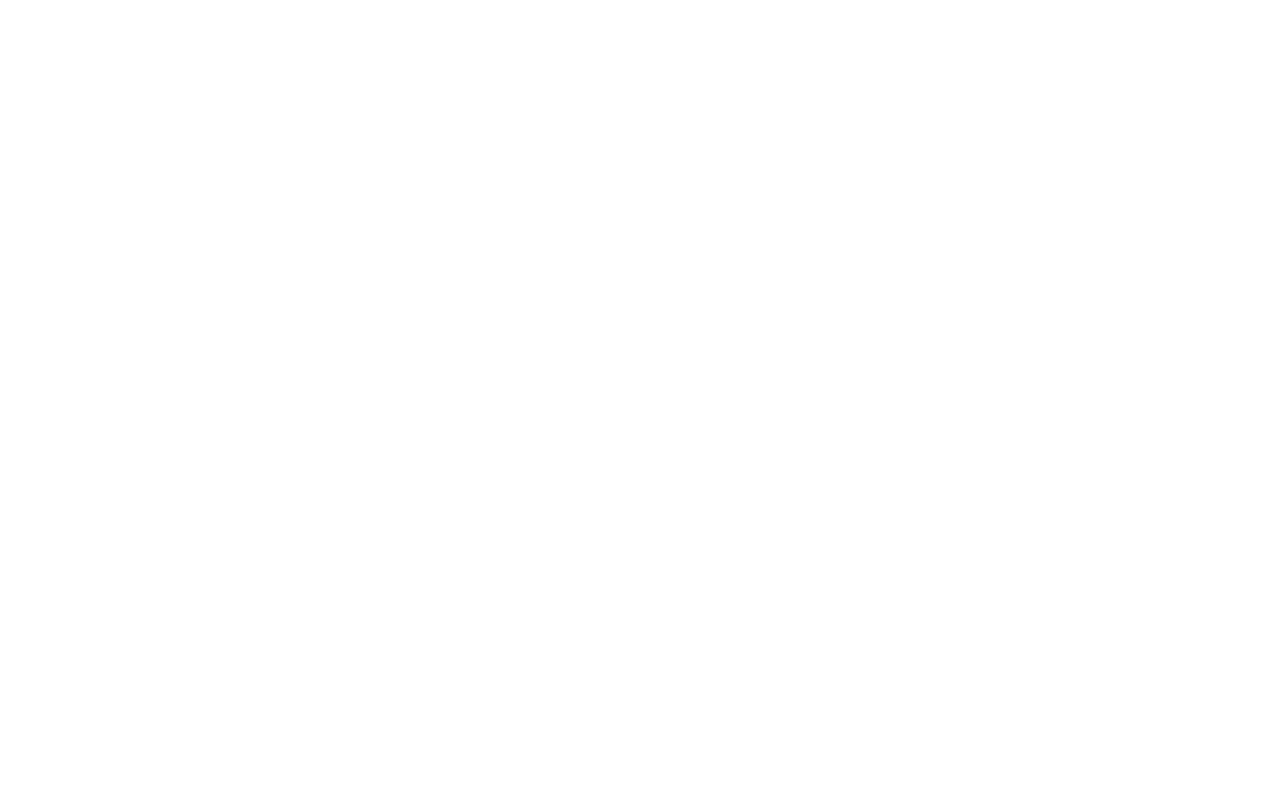
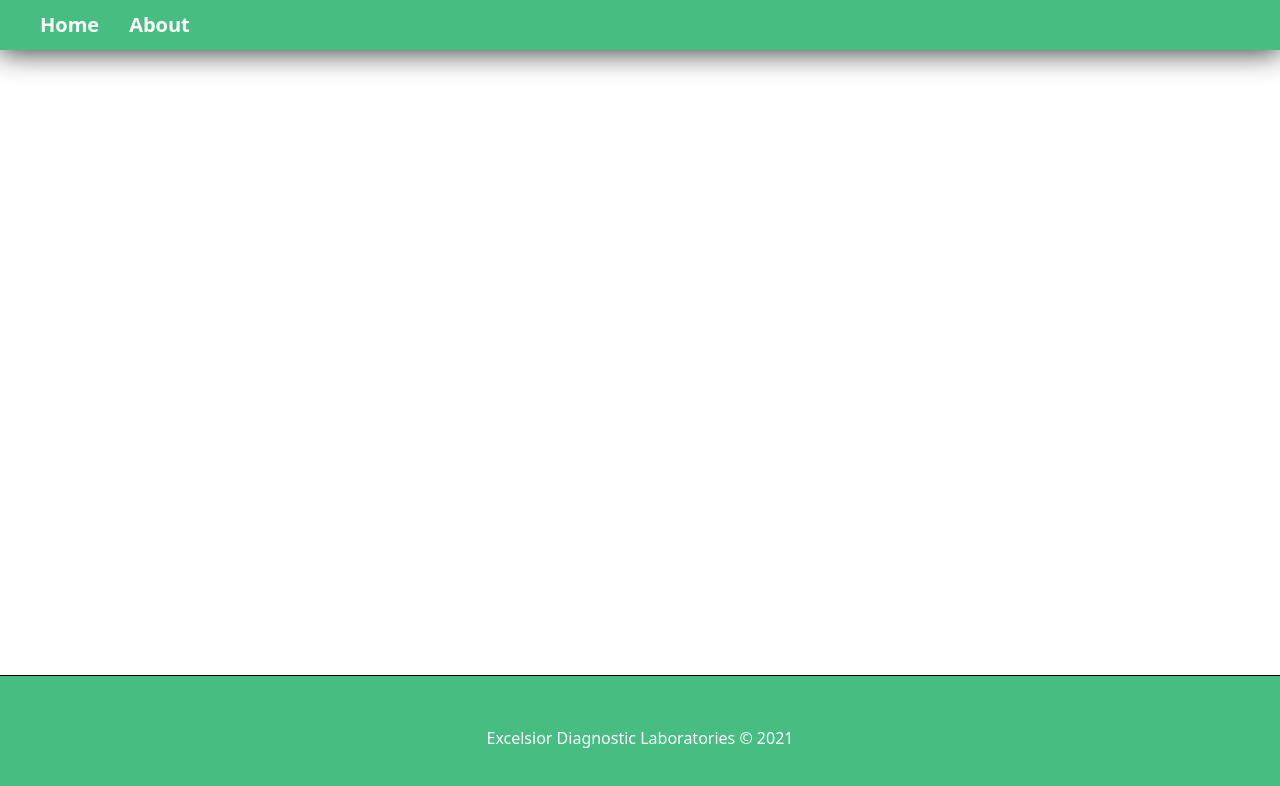
Before and after one commit to maryamc/landingpage, a React (Create React App) app in the folder landingpage/client/: page / in a window 1280 px wide. Shown: the top 786 px of the page. Built offline with nearby package versions, Linux system fonts and the light colour scheme.

Commit message:
dont know if i should push this

```diff
--- a/landingpage/client/package.json
+++ b/landingpage/client/package.json
@@ -3,6 +3,7 @@
   "version": "0.1.0",
   "private": true,
   "dependencies": {
+    "@material-ui/core": "^4.12.3",
     "@testing-library/jest-dom": "^5.15.0",
     "@testing-library/react": "^11.2.7",
     "@testing-library/user-event": "^12.8.3",
--- a/landingpage/client/src/App.js
+++ b/landingpage/client/src/App.js
@@ -1,6 +1,9 @@
 import React from "react";
 import { BrowserRouter, Routes ,Route } from 'react-router-dom';
-import Home from "./pages/home";
+import NavBar from "./components/navbar/NavBar";
+import home from "./pages/home"
+import about from "./pages/about";
+import Footer from "./components/footer/Footer";
 
 
 
@@ -10,9 +13,12 @@
     <div className="App">
 
         <div>
+          <NavBar />
           <Routes>
-            <Route exact path="/" component={Home}/>
+            <Route exact path="/" component={home}/>
+            <Route exact path="/about" component={about}/>
           </Routes>
+          <Footer />
         </div>
     </div>
     </BrowserRouter>
--- /dev/null
+++ b/landingpage/client/src/components/about/AboutComponent.js
@@ -0,0 +1,11 @@
+import React from "react";
+
+function AboutComponent() {
+    return (
+        <div>
+            <h1> Lorem ipsum dolor sit amet, consectetur adipiscing elit, sed do eiusmod tempor incididunt ut labore et dolore magna aliqua. Ut enim ad minim veniam, quis nostrud exercitation ullamco laboris nisi ut aliquip ex ea commodo consequat. Duis aute irure dolor in reprehenderit in voluptate velit esse cillum dolore eu fugiat nulla pariatur. Excepteur sint occaecat cupidatat non proident, sunt in culpa qui officia deserunt mollit anim id est laborum.</h1>
+        </div>
+    )
+}
+
+export default AboutComponent
--- /dev/null
+++ b/landingpage/client/src/components/footer/Footer.js
@@ -0,0 +1,12 @@
+import React from 'react';
+import "./footer.css";
+
+function Footer() {
+    return (
+        <div id="footer">
+            Excelsior Diagnostic Laboratories © 2021
+        </div>
+    )
+}
+
+export default Footer
--- /dev/null
+++ b/landingpage/client/src/components/footer/footer.css
@@ -0,0 +1,11 @@
+#footer {
+    background-color: rgb(71, 189, 130);
+    border-top: 1px solid black;
+    /* box-shadow: 30px 30px 30px 1px; */
+    color: white;
+    padding: 50px;
+    text-align: center;
+    position: fixed;
+    bottom: 0;
+    width: 100%;
+}
--- a/landingpage/client/src/components/home/HomeComponent.js
+++ b/landingpage/client/src/components/home/HomeComponent.js
@@ -4,15 +4,10 @@
 function HomeComponent() {
     return (
         <div>
-            <div id="homeDiv">
-                <div className="welcomeSection">
-                    <div className="welcomeLeft">
-                        <h1>
-                            Excelsior Diagnostic Laboratories
-                        </h1>
-                    </div>
-
-                </div>
+            <div className="container">
+                <h1>
+                Lorem ipsum dolor sit amet, consectetur adipiscing elit, sed do eiusmod tempor incididunt ut labore et dolore magna aliqua. Ut enim ad minim veniam, quis nostrud exercitation ullamco laboris nisi ut aliquip ex ea commodo consequat. Duis aute irure dolor in reprehenderit in voluptate velit esse cillum dolore eu fugiat nulla pariatur. Excepteur sint occaecat cupidatat non proident, sunt in culpa qui officia deserunt mollit anim id est laborum.
+                </h1>
 
             </div>
         </div>
--- a/landingpage/client/src/components/home/home.css
+++ b/landingpage/client/src/components/home/home.css
@@ -0,0 +1,18 @@
+#homePageDiv {
+    margin-top: 78px;
+}
+.welcomeSection {
+    display: flex;
+    height: 65vh;
+    background-color: rgb(155, 122, 216);
+
+}
+.welcomeLeft {
+    display: flex;
+    flex-direction: column;
+    justify-content: center;
+    font-family: 'Baloo Tammudu 2', cursive;
+    padding: 0px 80px;
+    width: 50%;
+    height: 100%;
+}
--- /dev/null
+++ b/landingpage/client/src/components/navbar/NavBar.js
@@ -0,0 +1,41 @@
+import React from 'react';
+import { Link } from "react-router-dom";
+import "./nav.css";
+// import SchoolIcon from '@material-ui/icons/School';
+
+function NavBar() {
+    return(
+        <div>
+        <ul className="nav nav-tabs" id="navBar">
+            {/* <li className="nav-item" title="Logo">
+                <p id="logo">
+                    <SchoolIcon />
+                </p>
+            </li> */}
+            <li className="nav-item" title="Home Page">
+                <Link to="/" >
+                    Home
+            </Link>
+            </li>
+            <li className="nav-item" title="About">
+                <Link to="/about" >
+                    About
+            </Link>
+            </li>
+            {/* <li className="nav-item" title="Create a Quiz">
+                <Link to ="/create" action="crea">
+                    Create A Quiz
+                </Link>
+            </li> */}
+            {/* <li className="nav-item" title="Create a Quiz">
+                <button className="btn" onClick={signOut} alt="sign out"><span id="power">
+                    <PowerIcon />
+                </span> </button>
+            </li> */}
+        </ul>
+    </div>
+
+    )
+}
+
+export default NavBar;
--- /dev/null
+++ b/landingpage/client/src/components/navbar/nav.css
@@ -0,0 +1,21 @@
+#navBar {
+    padding: 10px;
+    width: 100%;
+    align-items: center;
+    background-color: rgb(71, 189, 130);
+    box-shadow: 0px 0px 30px 1px;
+    position: fixed;
+    top: 0;
+    z-index: 1;
+    border-bottom:none;
+}
+#navBar li {
+    margin-left: 30px;
+}
+#navBar li a{
+    text-decoration: none;
+    font-weight: 700;
+    cursor: pointer;
+    font-size: 20px;
+    color: white;
+}
```
Also changed, not shown: 1 other file (tests, documents, lock files or other folders).
